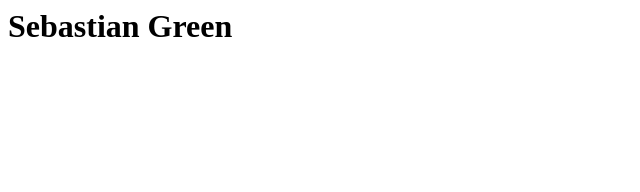
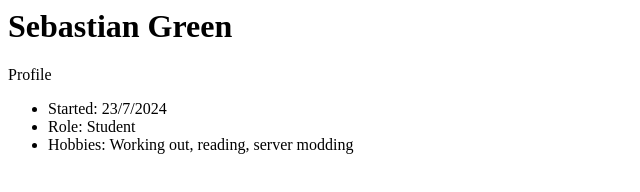
Before and after one commit to canopy-green/canopy-green.github.io, a plain HTML site: page index.html in a window 1280 px wide. Shown: the whole page, without its empty margins (0-640 px from the left). Drawn offline with Linux system fonts and the light colour scheme.

Commit message:
Updated my profile

```diff
--- a/index.html
+++ b/index.html
@@ -1 +1,7 @@
-<h1>Sebastian Green</h1>
+<h1>Sebastian Green</h1
+<h3>Profile</h3>
+<ul>
+<li>Started: 23/7/2024</li>
+<li>Role: Student</li>
+<li>Hobbies: Working out, reading, server modding</li>
+</ul>
```
